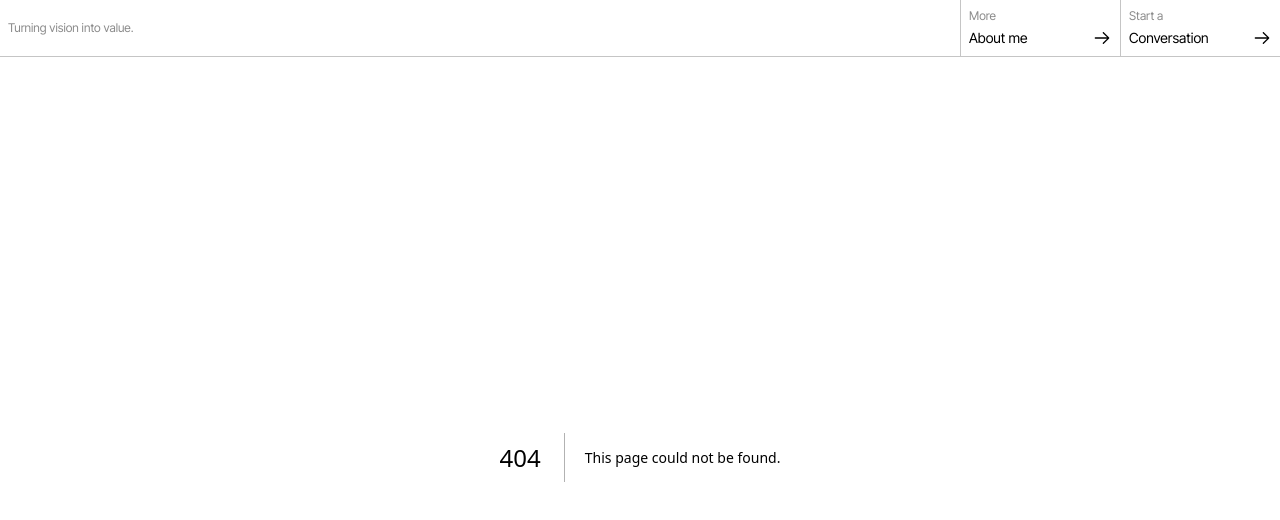
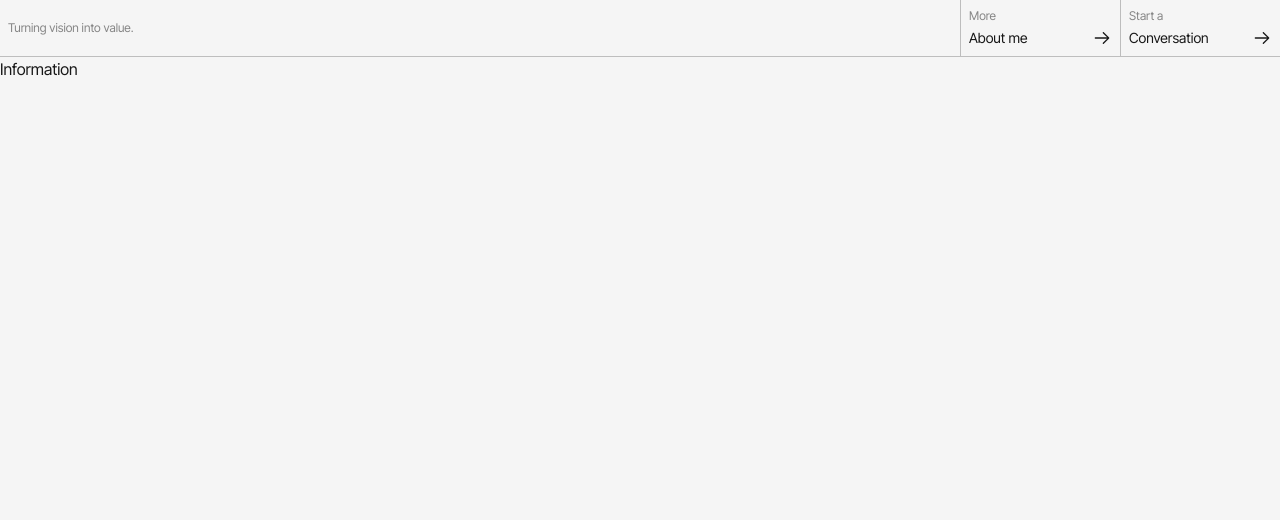
Before and after one commit to DLee1993/Dev_Lab, a Next.js app: page /information in a window 1280 px wide. Before the commit this address had no page. Shown: the top 520 px of the page. Built offline with nearby package versions, Linux system fonts and the light colour scheme.

Commit message:
added new page routes

```diff
--- /dev/null
+++ b/app/contact/page.tsx
@@ -0,0 +1,5 @@
+export default function Contact() {
+  return (
+    <div>Contact</div>
+  )
+}
--- /dev/null
+++ b/app/information/page.tsx
@@ -0,0 +1,5 @@
+export default function Information() {
+  return (
+    <div>Information</div>
+  )
+}
```
